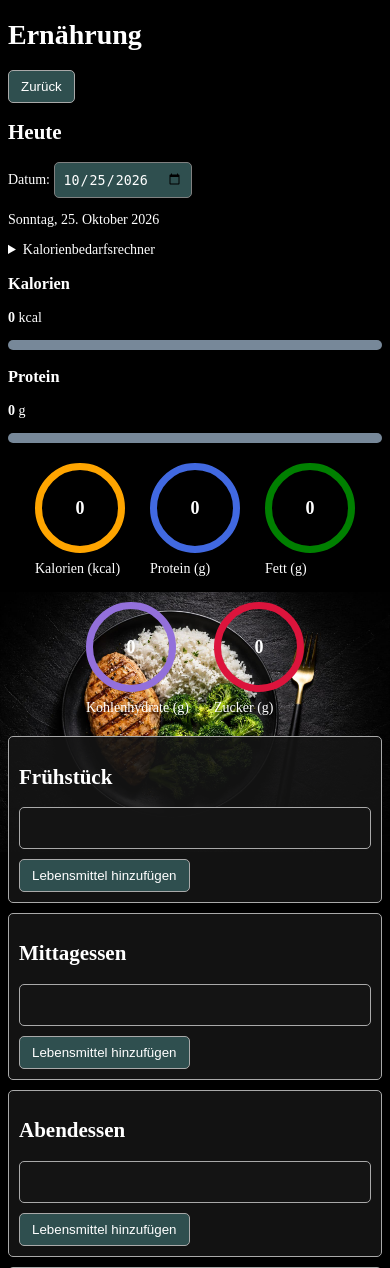
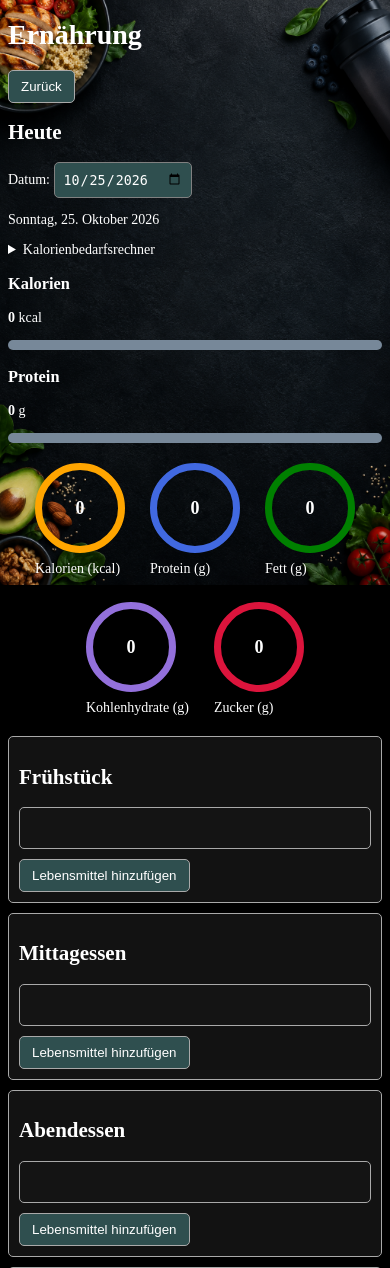
Before and after one commit to nicolas-python/personal-tracker, a Flask app: page /nutrition in a window 390 px wide. Shown: the top 1268 px of the page. Run offline with Flask 3, Linux system fonts and the light colour scheme; the visitor is signed in with stand-in values (Sample User, id 1); data that the repository does not hold is empty.

Commit message:
feat(ui): add mobile nutrition background

```diff
--- a/static/css/style.css
+++ b/static/css/style.css
@@ -634,13 +634,13 @@ button:hover
         background-attachment: scroll;
     }
 
-                                            /*anpassen!*/
     body.nutrition-page
     {
+        background-image: url("/static/images/hintergrund_nutrition_mobile.jpg");
         background-size: 100% auto;
-        background-position: center;
+        background-position: center top;
+        background-repeat: no-repeat;
         background-attachment: scroll;
-        background-repeat: no-repeat;
         background-color: black;
     }
 
```
Also changed, not shown: static/images/hintergrund_nutrition_mobile.jpg (added).
